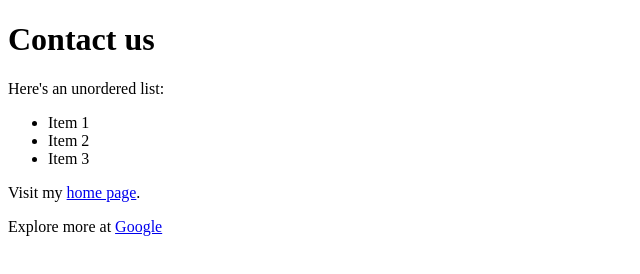
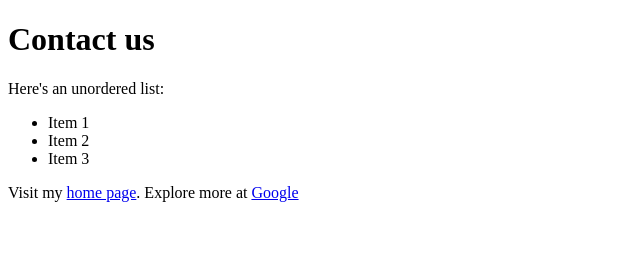
Before and after one commit to NtokozisZ/My-Journey, a plain HTML site: page contact.html in a window 1280 px wide. Shown: the whole page, without its empty margins (0-640 px from the left). Drawn offline with Linux system fonts and the light colour scheme.

Commit message:
Update contact.html

```diff
--- a/contact.html
+++ b/contact.html
@@ -12,7 +12,9 @@
         <li>Item 2</li>
         <li>Item 3</li>
     </ul>
-    <p>Visit my <a href="index.html">home page</a>.</p>
-    <p>Explore more at <a href="https://google.com">Google</a> </p>
+    <p>
+      Visit my <a href="index.html">home page</a>. Explore more at
+      <a href="https://google.com">Google</a>
+    </p>
   </body>
 </html>
```
